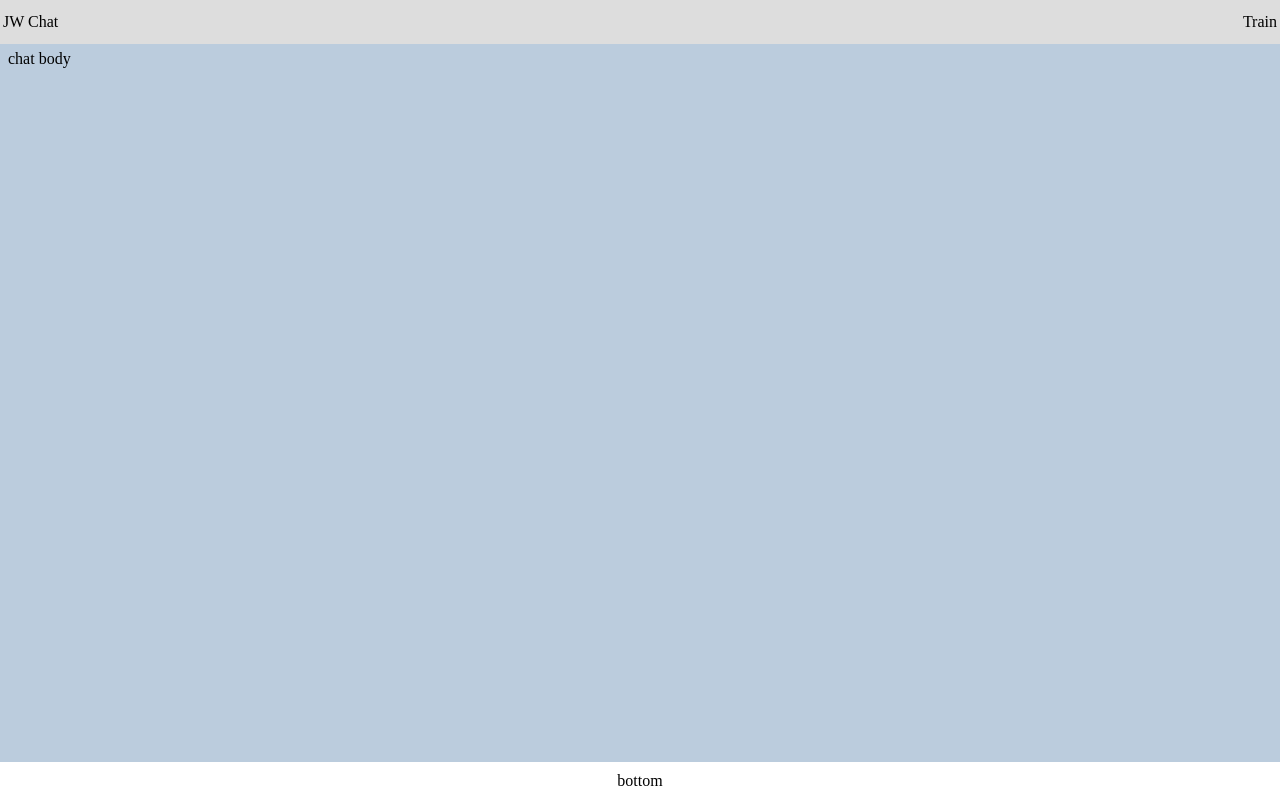
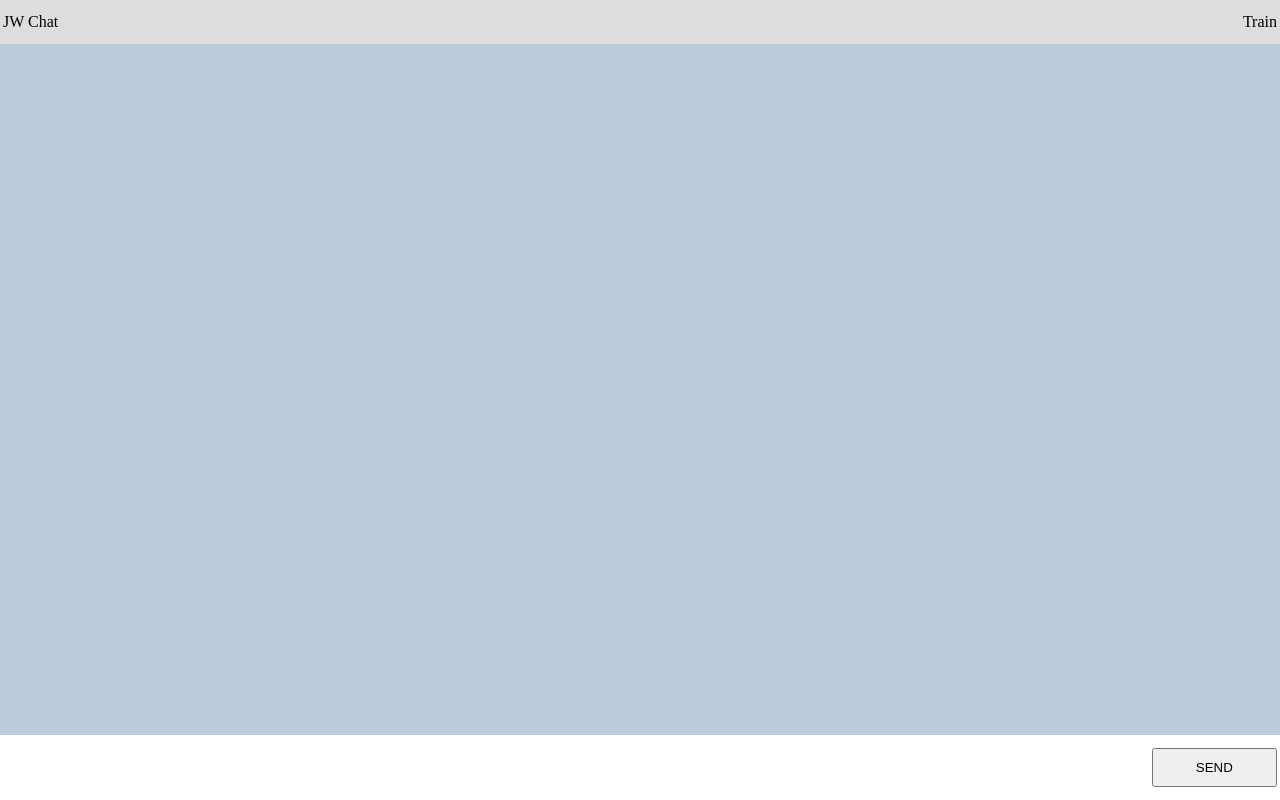
Before and after one commit to JaewonLee0217/JW_chatbot, a Python web app: template templates/jwchathome.html in a window 1280 px wide. Run offline with Jinja, Linux system fonts and the light colour scheme; the template is opened without the code that fills it, so the values that code supplies are empty.

Commit message:
Update jwchathome.html
Add sendAsk function to present message at chat room , Updated some style

```diff
--- a/templates/jwchathome.html
+++ b/templates/jwchathome.html
@@ -5,8 +5,29 @@
     <title>Chatbot</title>
     {% block scripts %}
         <script>
+
         function chatTrain(){
             alert('Training...');
+        }
+
+        function sendAsk(){
+            ctext = document.getElementById("chattext").value;
+            {#공백인경우 포커스#}
+            if(ctext == ""){
+                document.getElementById("chattext").focus();
+                return false;
+
+            }
+            //alert(ctext);
+
+            addtext = "<div style='margin:15px 0; text-align:right;'><span style='padding:3px 10px;background-color:#3388cc;border-radius:3px;'>" + ctext + "</span></div>"
+            //div같은 거를 읽을 때 innerhtml
+            document.getElementById("chatbox").innerHTML += addtext;
+
+            btext = "나는 JW봇이라고 해"
+            bottext = "<div style='margin:15px 0;text-align:left;'><span style='padding:3px 10px;background-color:#DDD;border-radius:3px;'>" + btext + "</span></div>";
+            document.getElementById("chatbox").innerHTML += bottext;
+
         }
         </script>
 
@@ -52,8 +73,19 @@
 
 
 </div>
-<div style="height:450px;margin-top:50px;background-color: #BBCCDD">chat body</div>
-<div class="chatfooter">bottom</div>
+    <div id="chatbox" style=height:450px;margin-top:50px;padding:10px;background-color:#BBCCDD;overflow-y:scroll;overflow-x:hidden;max-height:100vh;"></div>
+<div class="chatfooter">
+    <table width="100%">
+        <tr>
+            <td width="90%">
+                <input type="text" id="chattext" style="padding:10px;width:100%;border:solid 0px #000;">
+            </td>
+            <td width="10%">
+                <button style="padding:10px;width:100%;" onclick="sendAsk()">SEND</button>
+            </td>
+        </tr>
+    </table>
+</div>
 
 </div>
 </body>
```
